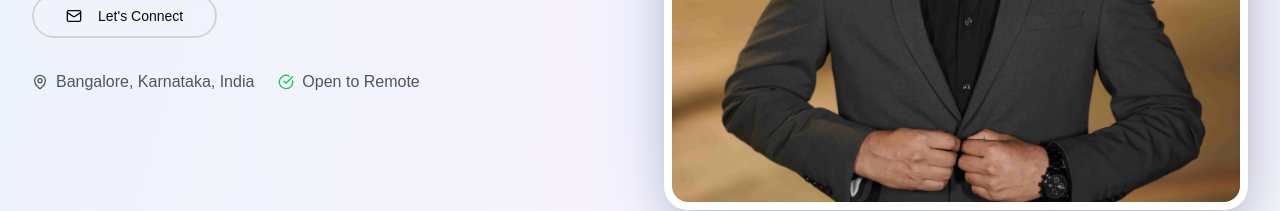
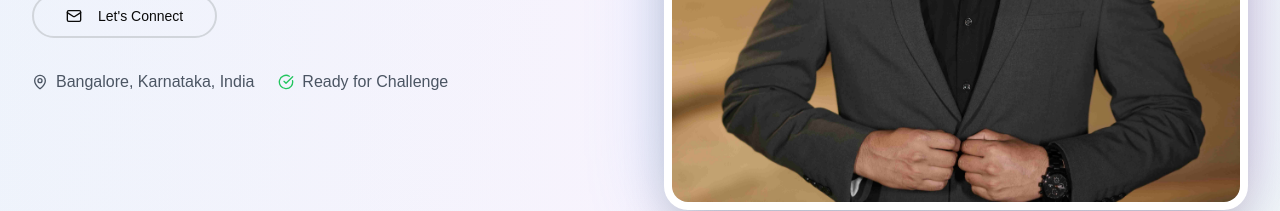
Before and after one commit to ranjithkumar-SRE/my-profile, a Next.js app: page / in a window 1280 px wide. Shown: the part 566-777 px from the top of the page. Built offline with nearby package versions, Linux system fonts and the light colour scheme.

Commit message:
feat: update portfolio status to "Ready for Challenge"
Reflect enthusiasm for new infrastructure challenges.

#VERCEL_SKIP

Co-authored-by: null <70994242+ranjithkumar-SRE@users.noreply.github.com>

```diff
--- a/app/page.tsx
+++ b/app/page.tsx
@@ -121,7 +121,7 @@ export default function Portfolio() {
                 </div>
                 <div className="flex items-center">
                   <CheckCircle className="w-4 h-4 mr-2 text-green-500" />
-                  <span>Open to Remote</span>
+                  <span>Ready for Challenge</span>
                 </div>
               </div>
             </div>
```
